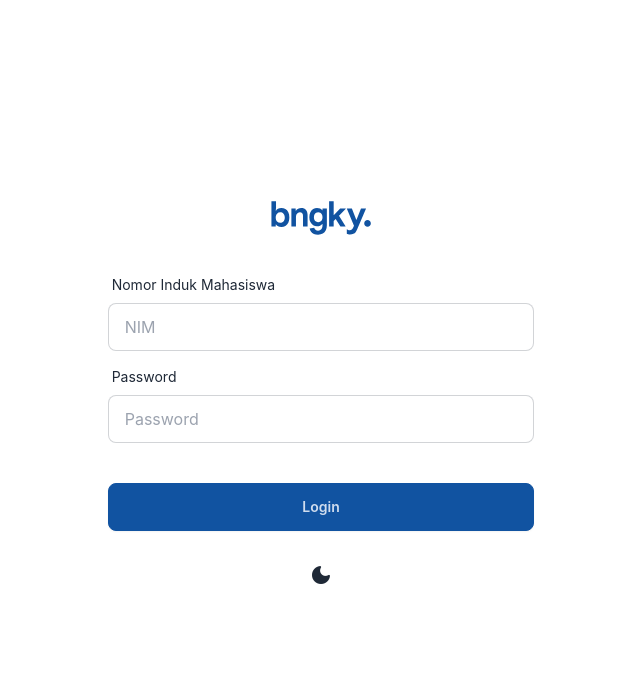
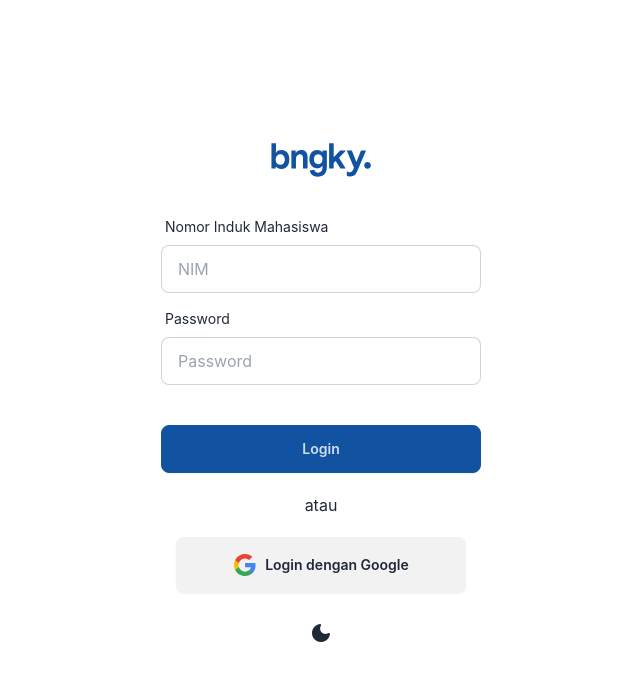
Before and after one commit to BlutzerZ/chatbot-akademik, a Next.js app in the folder frontend/: page /sign-in in a window 1280 px wide. Shown: the top 680 px of the page, without its empty margins (319-959 px from the left). Built offline with nearby package versions, Linux system fonts and the light colour scheme; no server answers; what openapi-fetch would draw is missing.

Commit message:
Added sign-in using google account feature

```diff
--- /dev/null
+++ b/frontend/src/app/callback/page.tsx
@@ -0,0 +1,29 @@
+"use client";
+
+import { useRouter, useSearchParams } from "next/navigation";
+import { useEffect } from "react";
+
+const CallbackPage: React.FC = () => {
+      const searchParams = useSearchParams();
+      const access_token = searchParams.get('access_token');
+      const router = useRouter();
+
+      localStorage.setItem("token", access_token as string);
+
+      console.log(access_token);
+
+      useEffect(() => {
+            if (access_token) {
+                  console.log('Access token:', access_token);
+                  router.push('/chat/new');
+            }
+      }, [access_token, router]);
+
+      return (
+            <div className="">
+                  <h1>Memproses Login...</h1>
+            </div>
+      );
+};
+
+export default CallbackPage;
--- a/frontend/src/app/dashboard/layout.tsx
+++ b/frontend/src/app/dashboard/layout.tsx
@@ -1,5 +1,6 @@
 "use client";
 
+import ToggleDrawer from "@/components/chat/ToggleDrawer";
 import { QueryClient, QueryClientProvider } from "@tanstack/react-query";
 import Link from "next/link";
 import { usePathname } from "next/navigation";
@@ -17,6 +18,7 @@
           <input id="my-drawer-2" type="checkbox" className="drawer-toggle" />
 
           <div className="drawer-content h-screen overflow-x-hidden">
+            <ToggleDrawer/>
             <div className="h-full">{children}</div>
           </div>
 
--- a/frontend/src/app/sign-in/page.tsx
+++ b/frontend/src/app/sign-in/page.tsx
@@ -44,6 +44,30 @@
     }
   };
 
+  const handleLoginByGoogle = async () => {
+    try {
+      const response = await client.GET("/auth/sign-in/google",
+      {
+        params: {
+          query: {
+            callback_url: `${process.env.NEXT_PUBLIC_HOST}/callback`,
+          }
+        },
+        headers: {
+          accept: 'application/json',
+        },
+      }
+    );
+    if(response.data.url){
+      window.location.href = response.data.url
+    } else {
+      setError("Error saat melakukan login dengan Google");
+    }
+  } catch {
+      setError("Error saat melakukan login dengan Google");
+    }
+  }
+
   return (
     <>
       <Head>
@@ -51,7 +75,7 @@
       </Head>
       <div className="flex min-h-screen w-full flex-col items-center justify-center gap-8">
         <Logo />
-        <div className="card w-3/5 sm:w-1/3">
+        <div className="card w-3/5 sm:w-3/12">
           <form className="flex flex-col gap-10" onSubmit={handleSubmit}>
             <div className="space-y-2">
               <label className="form-control w-full">
@@ -81,7 +105,7 @@
                 />
               </label>
             </div>
-            <div className="mb-5 space-y-3">
+            <div className="flex flex-col gap-5">
               <button
                 type="submit"
                 className="btn btn-primary w-full"
@@ -102,11 +126,24 @@
                 href={"/"}
                 type="button"
                 className="btn btn-ghost btn-secondary w-full"
-              >
+                >
                 Lupa password?
-              </Link> */}
+                </Link> */}
             </div>
           </form>
+
+          <div className="flex flex-col gap-5 mt-5">
+            <p className="text-center w-full">atau</p>
+            <button
+              onClick={handleLoginByGoogle}
+              className="btn w-fit px-14 h-14 justify-center mx-auto mb-4"
+              disabled={loading}
+            >
+              {/* {loading ? "Memproses.." : "Login"} */}
+              <svg xmlns="http://www.w3.org/2000/svg" height="24" viewBox="0 0 24 24" width="24"><path d="M22.56 12.25c0-.78-.07-1.53-.2-2.25H12v4.26h5.92c-.26 1.37-1.04 2.53-2.21 3.31v2.77h3.57c2.08-1.92 3.28-4.74 3.28-8.09z" fill="#4285F4"/><path d="M12 23c2.97 0 5.46-.98 7.28-2.66l-3.57-2.77c-.98.66-2.23 1.06-3.71 1.06-2.86 0-5.29-1.93-6.16-4.53H2.18v2.84C3.99 20.53 7.7 23 12 23z" fill="#34A853"/><path d="M5.84 14.09c-.22-.66-.35-1.36-.35-2.09s.13-1.43.35-2.09V7.07H2.18C1.43 8.55 1 10.22 1 12s.43 3.45 1.18 4.93l2.85-2.22.81-.62z" fill="#FBBC05"/><path d="M12 5.38c1.62 0 3.06.56 4.21 1.64l3.15-3.15C17.45 2.09 14.97 1 12 1 7.7 1 3.99 3.47 2.18 7.07l3.66 2.84c.87-2.6 3.3-4.53 6.16-4.53z" fill="#EA4335"/><path d="M1 1h22v22H1z" fill="none"/></svg>
+              Login dengan Google
+            </button>
+          </div>
 
           <NoSsr>
             <ToggleTheme />
```
